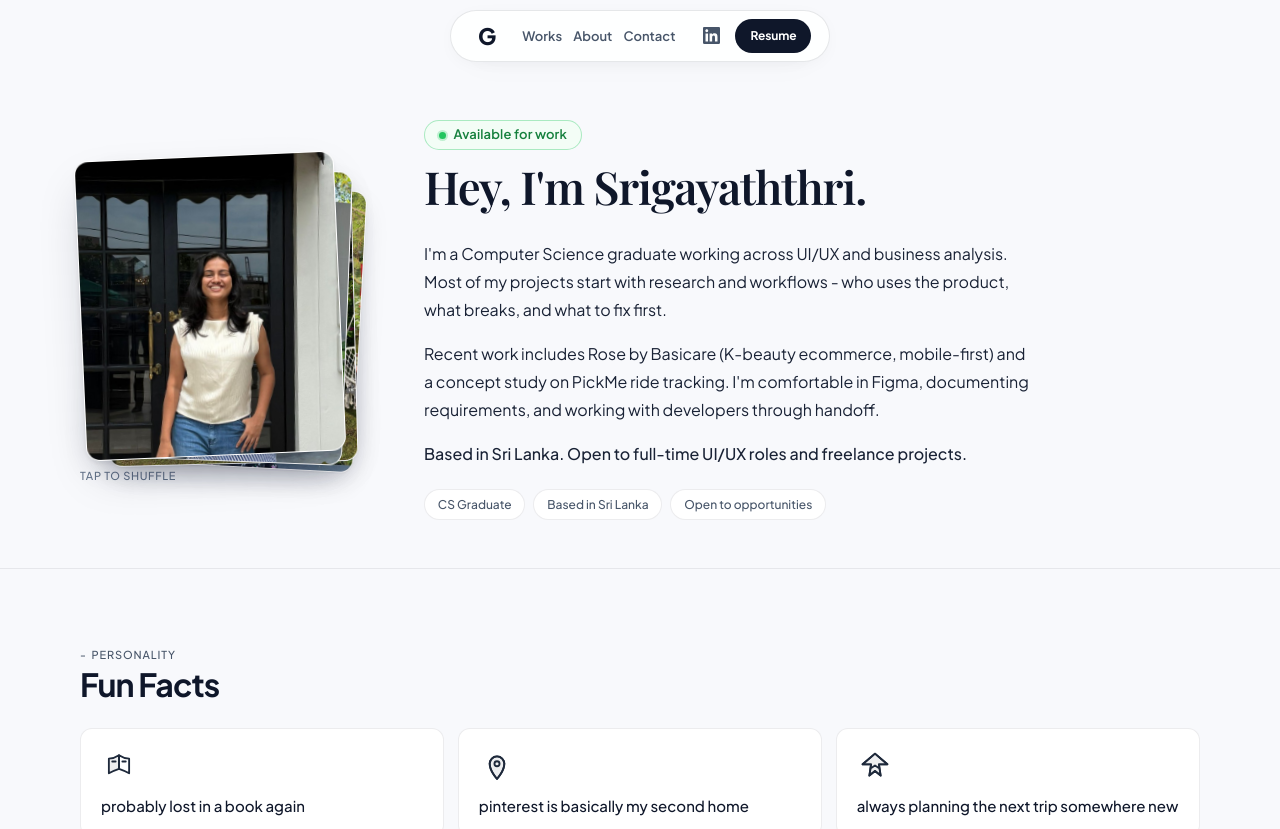
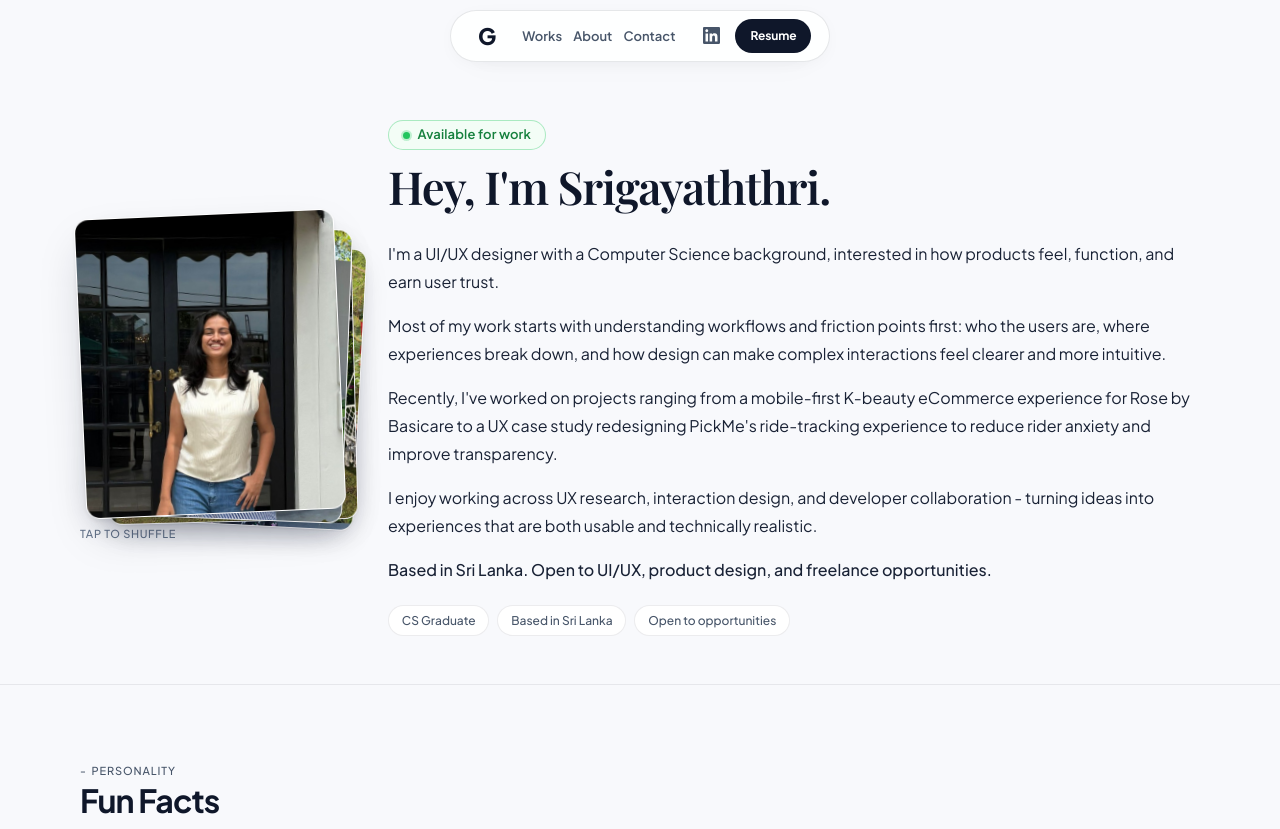
Before and after one commit to Gayaththri/Personal-portfolio, a React (Vite) app: page /about in a window 1280 px wide. Shown: the top 829 px of the page. Built offline with nearby package versions, Linux system fonts and the light colour scheme.

Commit message:
Refresh About intro copy and widen the bio column.
Update the intro paragraphs and let the text use the full width beside the photo stack.

```diff
--- a/src/components/AboutIntro.tsx
+++ b/src/components/AboutIntro.tsx
@@ -40,17 +40,26 @@ export function AboutIntro() {
 
             <div className="about-intro__body">
               <p>
-                I&apos;m a Computer Science graduate working across UI/UX and business analysis.
-                Most of my projects start with research and workflows - who uses the product, what
-                breaks, and what to fix first.
+                I&apos;m a UI/UX designer with a Computer Science background, interested in how
+                products feel, function, and earn user trust.
               </p>
               <p>
-                Recent work includes Rose by Basicare (K-beauty ecommerce, mobile-first) and a
-                concept study on PickMe ride tracking. I&apos;m comfortable in Figma, documenting
-                requirements, and working with developers through handoff.
+                Most of my work starts with understanding workflows and friction points first: who
+                the users are, where experiences break down, and how design can make complex
+                interactions feel clearer and more intuitive.
+              </p>
+              <p>
+                Recently, I&apos;ve worked on projects ranging from a mobile-first K-beauty
+                eCommerce experience for Rose by Basicare to a UX case study redesigning
+                PickMe&apos;s ride-tracking experience to reduce rider anxiety and improve
+                transparency.
+              </p>
+              <p>
+                I enjoy working across UX research, interaction design, and developer collaboration
+                - turning ideas into experiences that are both usable and technically realistic.
               </p>
               <p className="about-intro__body-close">
-                Based in Sri Lanka. Open to full-time UI/UX roles and freelance projects.
+                Based in Sri Lanka. Open to UI/UX, product design, and freelance opportunities.
               </p>
               <ul className="about-intro__chips" aria-label="Quick facts">
                 {STAT_CHIPS.map((chip) => (
@@ -83,8 +92,8 @@ export function AboutIntro() {
         }
         @media (min-width: 768px) {
           .about-intro__layout {
-            grid-template-columns: minmax(240px, 280px) minmax(0, 1fr);
-            column-gap: clamp(2.5rem, 5vw, 4rem);
+            grid-template-columns: minmax(220px, 260px) minmax(0, 1fr);
+            column-gap: clamp(2rem, 4vw, 3rem);
             align-items: center;
           }
         }
@@ -102,6 +111,8 @@ export function AboutIntro() {
           flex-direction: column;
           gap: clamp(1.25rem, 2.5vw, 1.75rem);
           min-width: 0;
+          width: 100%;
+          max-width: none;
         }
         .about-intro__head {
           display: flex;
@@ -147,7 +158,8 @@ export function AboutIntro() {
           display: flex;
           flex-direction: column;
           gap: 1rem;
-          max-width: 38rem;
+          width: 100%;
+          max-width: none;
         }
         .about-intro__body p {
           margin: 0;
```
